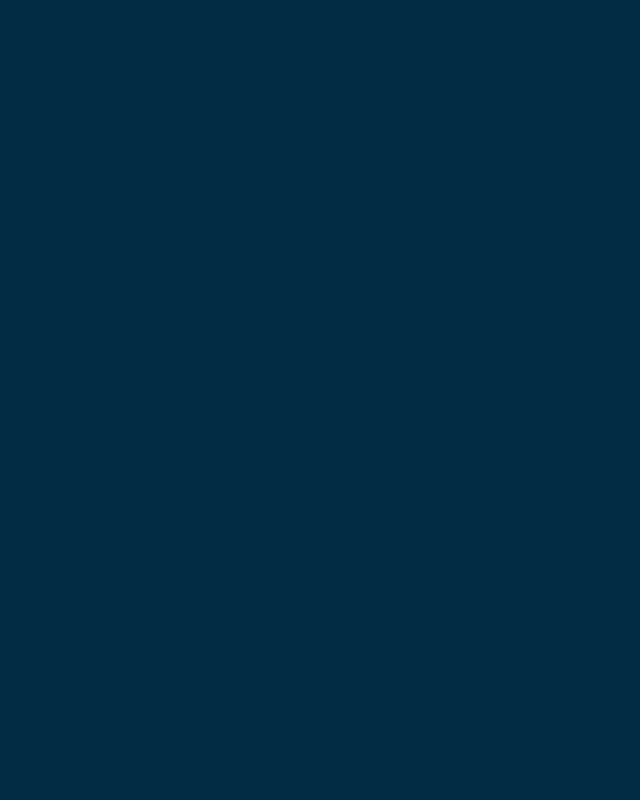
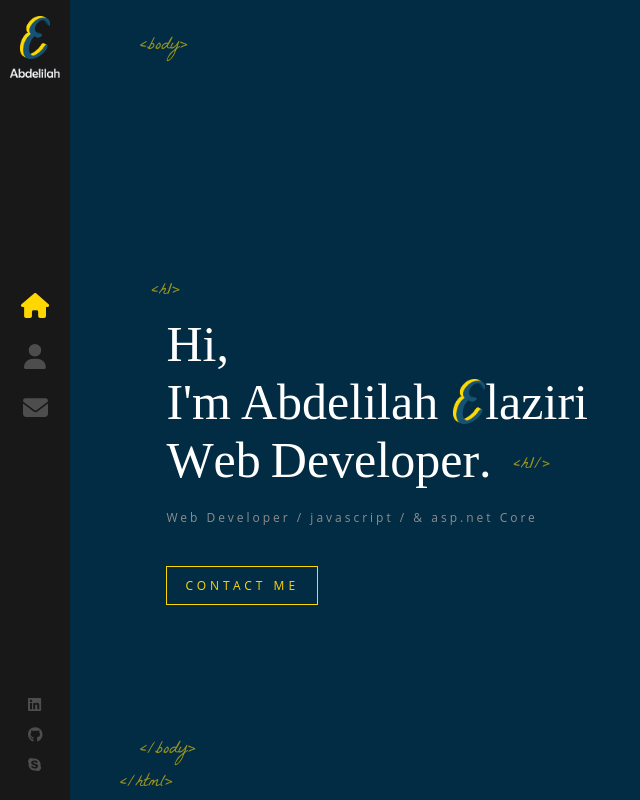
Before and after one commit to abdelilah-elaziri/portfolio-abdelilah-elaziri, a React (Create React App) app: page / in a window 1280 px wide. Before the commit this address had no page. Shown: the whole page, without its empty margins (0-640 px from the left). Built offline with nearby package versions, Linux system fonts and the light colour scheme.

Commit message:
m-a-j portfolio
m-a-j portfolio

```diff
--- a/package.json
+++ b/package.json
@@ -25,8 +25,8 @@
   },
   "scripts": {
     "start": "react-scripts start",
-    "predeploy" : "npm run build",
-    "deploy" : "gh-pages -d build",
+    "predeploy": "npm run build",
+    "deploy": "gh-pages -d build",
     "build": "react-scripts build",
     "test": "react-scripts test",
     "eject": "react-scripts eject"
--- a/src/App.js
+++ b/src/App.js
@@ -7,7 +7,7 @@
   return (
     <>
       <Routes>
-        <Route path="/portfolio-abdelilah-elaziri" element={<Layout />}>
+        <Route path="/" element={<Layout />}>
           <Route index element={<Home />} />
         </Route>
       </Routes>
```
